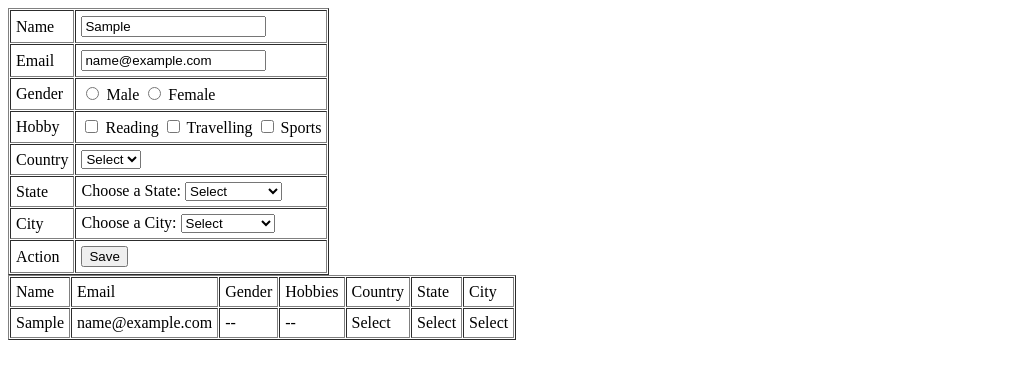
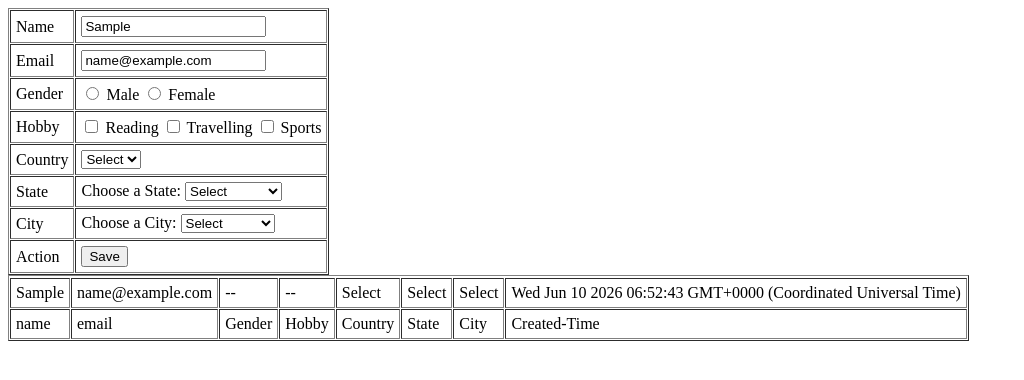
Before and after one commit to hsl-afk/Js-demo, a plain HTML site: page index.html in a window 1280 px wide. Both pictures are taken after typing "Sample", "name@example.com" into the empty fields and a click on the button "Save". Shown: the whole page, without its empty margins (0-1024 px from the left). Drawn offline with Linux system fonts and the light colour scheme.

Commit message:
add table headers for displayed form data and include timestamp in data storage

```diff
--- a/index.html
+++ b/index.html
@@ -85,7 +85,18 @@
         </td>
       </tr>
     </table>
-    <table id="dtable" border="1" cellspacing="1" cellpadding="5"></table>
+    <table id="dtable" border="1" cellspacing="1" cellpadding="5">
+        <tr>
+            <td>name</td>
+            <td>email</td>
+            <td>Gender</td>
+            <td>Hobby</td>
+            <td>Country</td>
+            <td>State</td>
+            <td>City</td>
+            <td>Created-Time</td>
+        </tr>
+    </table>
     <p id="demo"></p>
   </body>
 </html>
--- a/myscripts.js
+++ b/myscripts.js
@@ -58,14 +58,14 @@ function storedata() {
     state: document.getElementById("states").value,
     city: document.getElementById("cities").value,
   };
+  const d = Date();
+  formdata.timestamp = d;
   return formdata;
 }
 
 function loadData() {
   const dtable = document.getElementById("dtable");
   const formdata = storedata();
-
-  dtable.innerHTML = "";
   const headerRow = dtable.insertRow(0);
   const valueRow = dtable.insertRow(1);
 
@@ -77,6 +77,7 @@ function loadData() {
     "Country",
     "State",
     "City",
+    "createdtime",
   ];
 
   const values = [
@@ -87,13 +88,11 @@ function loadData() {
     formdata.country,
     formdata.state,
     formdata.city,
+    formdata.timestamp,
   ];
 
   fields.forEach((label, index) => {
-    const headerCell = headerRow.insertCell(index);
     const valueCell = valueRow.insertCell(index);
-
-    headerCell.textContent = label;
     valueCell.textContent = values[index] || "--";
   });
 }
```
